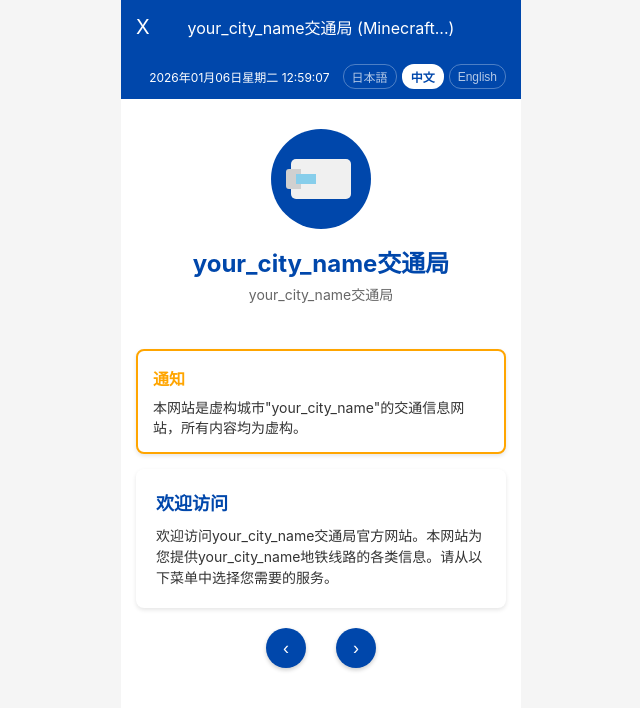
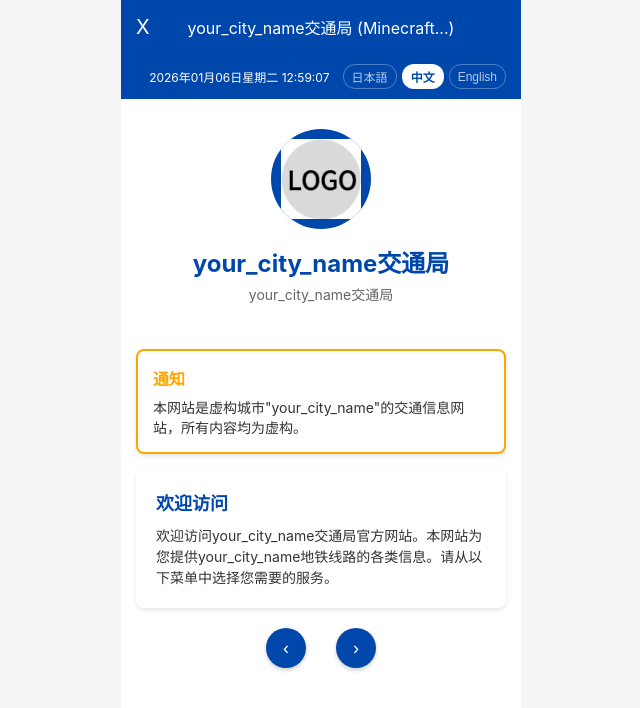
Before and after one commit to zitzhen/MTR-web, a Nuxt app: page / in a window 1280 px wide. Shown: the top 708 px of the page, without its empty margins (319-959 px from the left). Built offline with nearby package versions, Linux system fonts and the light colour scheme.

Commit message:
允许自定义LOGO

```diff
--- a/app/pages/index.vue
+++ b/app/pages/index.vue
@@ -28,7 +28,7 @@
     <!-- Logo section -->
     <div class="logo-section">
       <div class="logo-circle">
-        <div class="train-icon"></div>
+        <img src="/LOGO.jpg" alt="Logo" class="logo-image" />
       </div>
       <h2 class="logo-title">{{ cityName }}交通局</h2>
       <p class="logo-subtitle">{{ cityName }}交通局</p>
@@ -256,43 +256,21 @@ body {
   width: 100px;
   height: 100px;
   border-radius: 50%;
-  background-color: var(--primary-color, #0047AB); /* Dynamic primary color from config with fallback */
+  background-color: var(--primary-color, #0047AB);
   margin: 0 auto 15px;
   display: flex;
   align-items: center;
   justify-content: center;
   position: relative;
+  overflow: hidden;
 }
 
-.train-icon {
-  width: 60px;
-  height: 40px;
-  background-color: #f0f0f0;
-  position: relative;
-  border-radius: 5px;
-}
-
-.train-icon::before {
-  /* Train front */
-  content: '';
-  position: absolute;
-  top: 10px;
-  left: -5px;
-  width: 15px;
-  height: 20px;
-  background-color: #d0d0d0;
-  border-radius: 3px 0 0 3px;
-}
-
-.train-icon::after {
-  /* Train window */
-  content: '';
-  position: absolute;
-  top: 15px;
-  left: 5px;
-  width: 20px;
-  height: 10px;
-  background-color: #87CEEB;
+.logo-image {
+  width: 80%;
+  height: 80%;
+  object-fit: contain;
+  max-width: 80px;
+  max-height: 80px;
 }
 
 .logo-title {
```
Also changed, not shown: public/LOGO.jpg (added).
